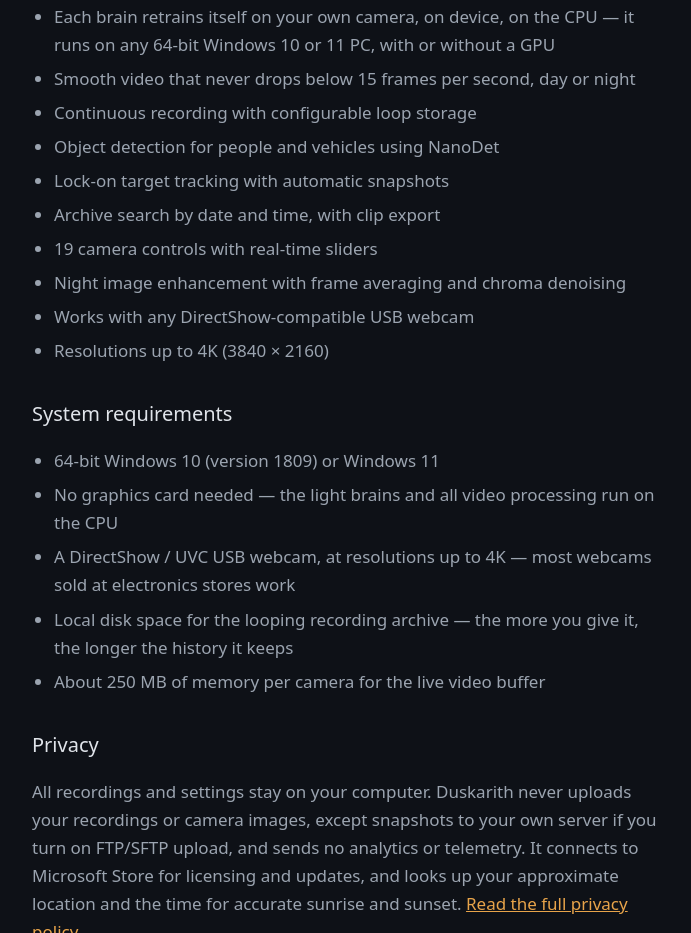
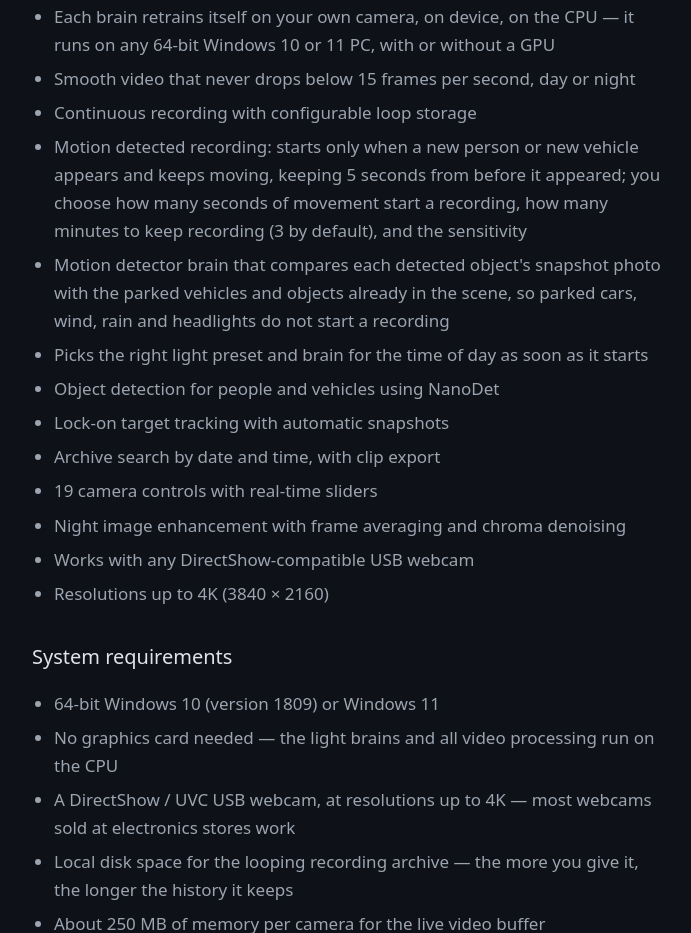
Before and after one commit to CodeProSpecialist/CodeProSpecialist.github.io, a plain HTML site: page duskarith/index.html in a window 1280 px wide. Shown: the part 1021-1954 px from the top of the page, without its empty margins (292-983 px from the left). Drawn offline with Linux system fonts and the light colour scheme.

Commit message:
Duskarith page: motion detected recording, motion detector brain, startup preset
Co-Authored-By: Claude Opus 5.5 <noreply@anthropic.com>
Claude-Session: https://claude.ai/code/session_01FMAna39pe3dohyHd79KQug

```diff
--- a/duskarith/index.html
+++ b/duskarith/index.html
@@ -69,6 +69,16 @@
         &mdash; it runs on any 64-bit Windows 10 or 11 PC, with or without a GPU</li>
     <li>Smooth video that never drops below 15 frames per second, day or night</li>
     <li>Continuous recording with configurable loop storage</li>
+    <li>Motion detected recording: starts only when a new person or new
+      vehicle appears and keeps moving, keeping 5 seconds from before it
+      appeared; you choose how many seconds of movement start a recording,
+      how many minutes to keep recording (3 by default), and the
+      sensitivity</li>
+    <li>Motion detector brain that compares each detected object's snapshot
+      photo with the parked vehicles and objects already in the scene, so
+      parked cars, wind, rain and headlights do not start a recording</li>
+    <li>Picks the right light preset and brain for the time of day as soon
+      as it starts</li>
     <li>Object detection for people and vehicles using NanoDet</li>
     <li>Lock-on target tracking with automatic snapshots</li>
     <li>Archive search by date and time, with clip export</li>
```
